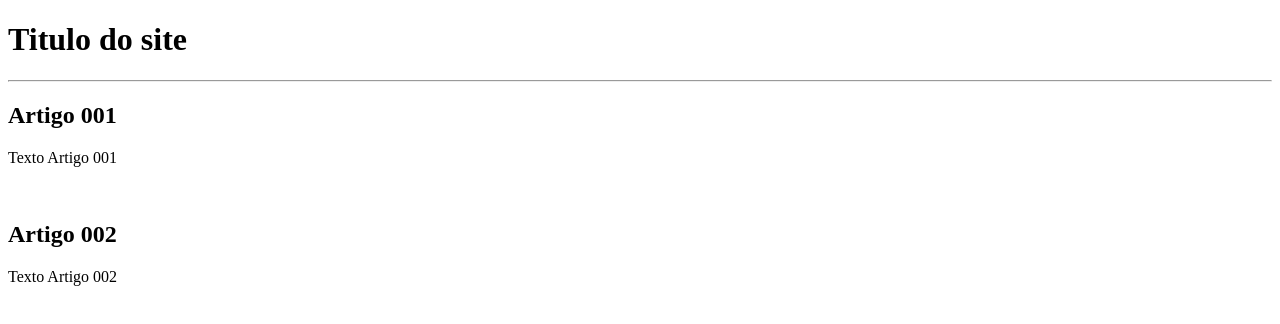
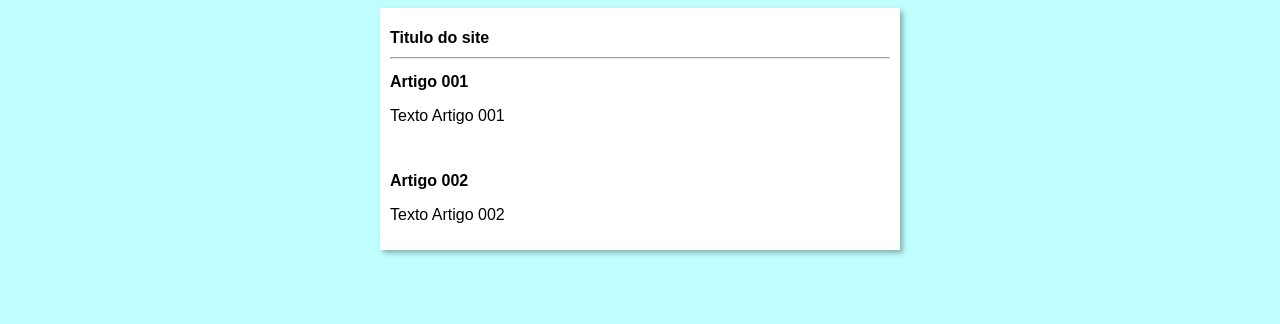
Before and after one commit to GleidistonJR/CursoGIT, a plain HTML site: page site-exemplo/index.html in a window 1280 px wide. Drawn offline with Linux system fonts and the light colour scheme.

Commit message:
Criando estido

```diff
--- /dev/null
+++ b/site-exemplo/estilos/style.css
@@ -0,0 +1,15 @@
+*{
+    font-family: Arial, Helvetica, sans-serif;
+    font-size: 16px;
+}
+body{
+    background-color: rgb(192, 255, 255);
+}
+
+main{
+    background-color: white;
+    width: 500px;
+    margin: auto;
+    padding: 10px;
+    box-shadow: 3px 3px 5px rgba(0, 0, 0, 0.3);
+}
--- a/site-exemplo/index.html
+++ b/site-exemplo/index.html
@@ -5,6 +5,7 @@
     <meta charset="UTF-8">
     <meta name="viewport" content="width=device-width, initial-scale=1.0">
     <title>Site curso GIT</title>
+    <link rel="stylesheet" href="estilos/style.css">
 </head>
 
 <body>
```
